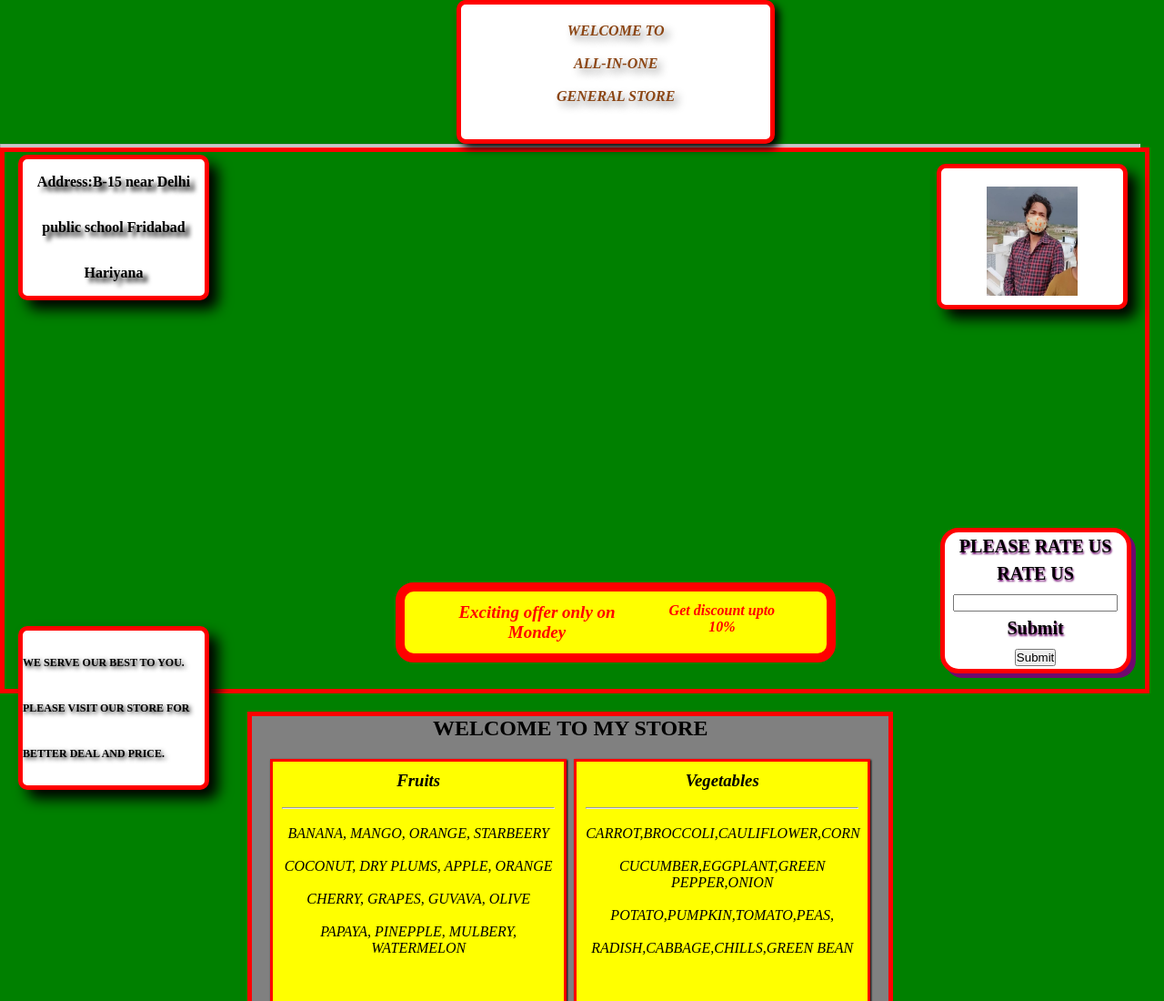
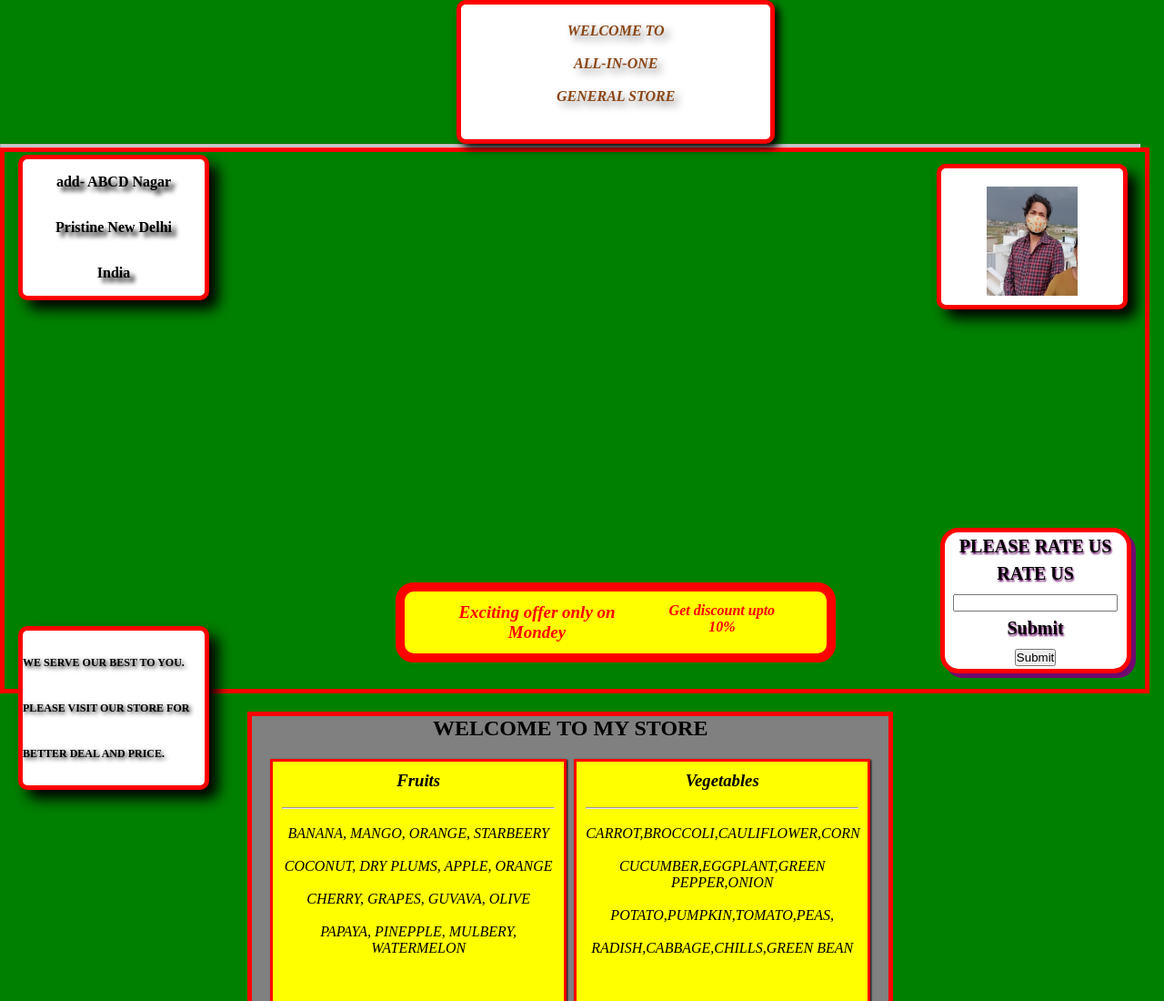
Before and after one commit to nitishatanand95/css3, a plain HTML site: page index.html in a window 1280 px wide. Shown: the top 1100 px of the page at 91% size. Drawn offline with Linux system fonts and the light colour scheme.

Commit message:
Update index.html

```diff
--- a/index.html
+++ b/index.html
@@ -19,9 +19,9 @@
 </center>
 <div class="container">
     <div class="box item1">
-       <p> <b>Address:B-15 near Delhi </b> <br>
-        <b> public school Fridabad</b> <br>
-        <b>  Hariyana</b><br>
+       <p> <b>add- ABCD Nagar</b> <br>
+        <b> Pristine New Delhi</b> <br>
+        <b>  India</b><br>
        </p>
 
     </div>
```
